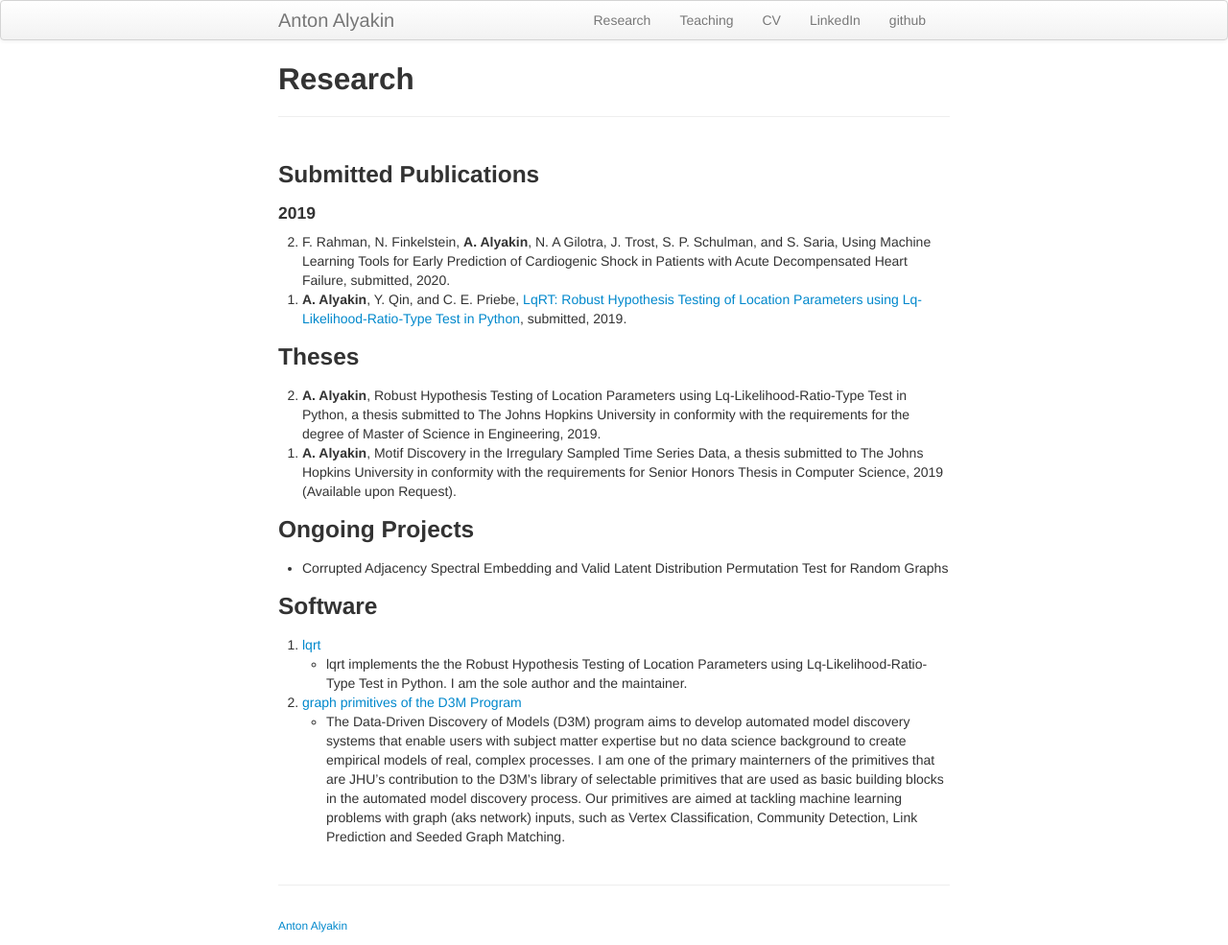
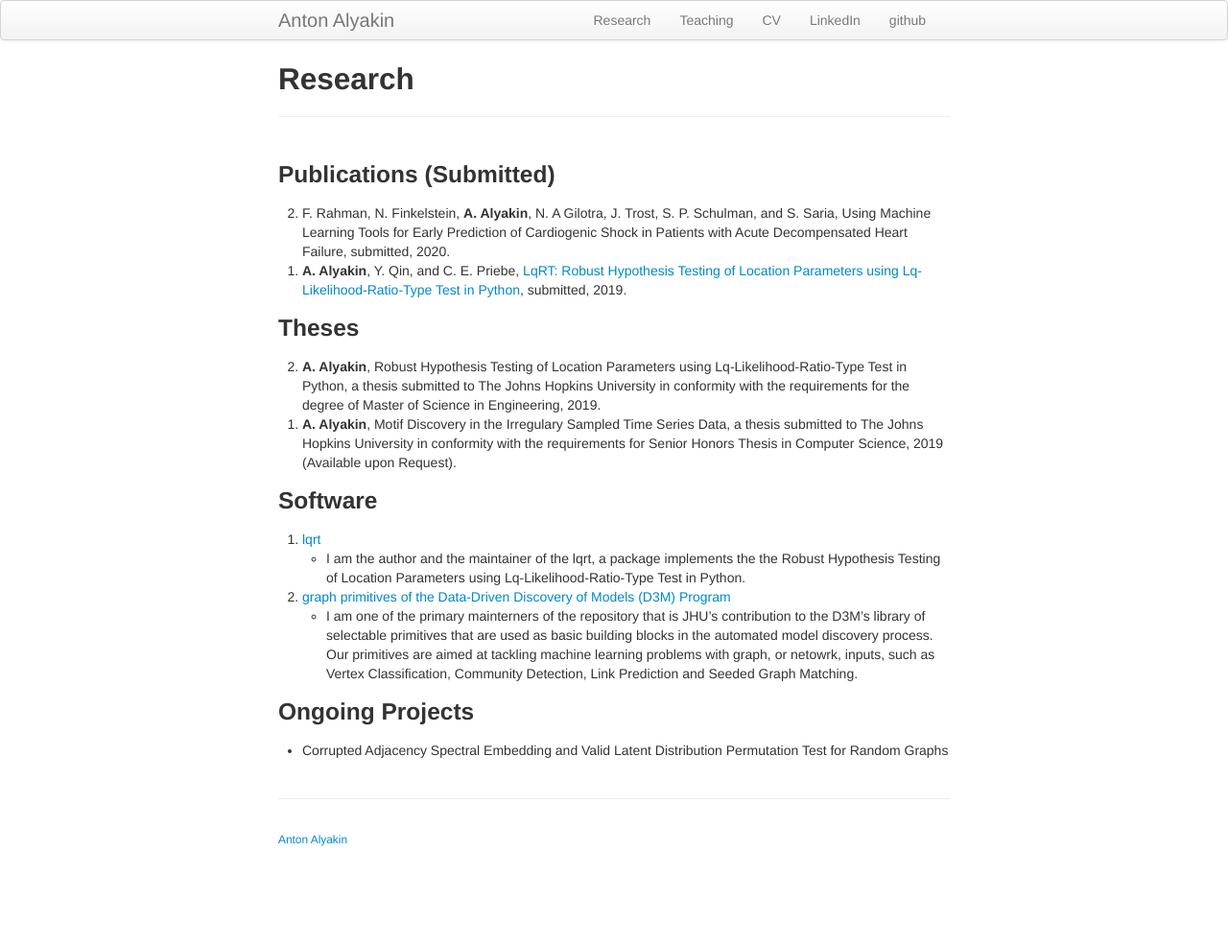
Before and after one commit to alyakin314/alyakin314.github.io, a Jekyll site: the page built from pages/research.md, in a window 1280 px wide. Shown: the whole page at 96% size. Built offline with Jekyll 4.4.1, drawn with Linux system fonts in a browser that asks for light colours; after the commit the page ends 900 px from its top, so only the background shows below that.

Commit message:
research page and cv updated

```diff
--- a/pages/research.md
+++ b/pages/research.md
@@ -2,8 +2,7 @@
 layout: page
 title: Research
 ---
-### Submitted Publications
-#### 2019
+### Publications (Submitted)
 
 2. F. Rahman, N. Finkelstein, **A. Alyakin**, N. A Gilotra, J. Trost, S. P. Schulman, and S. Saria, Using Machine Learning Tools for Early Prediction of Cardiogenic Shock in Patients with Acute Decompensated Heart Failure, submitted, 2020.
 1. **A. Alyakin**, Y. Qin, and  C. E. Priebe, [LqRT: Robust Hypothesis Testing of Location Parameters using Lq-Likelihood-Ratio-Type Test in Python](https://arxiv.org/abs/1911.11922), submitted, 2019.
@@ -14,22 +13,18 @@ title: Research
 1. **A. Alyakin**, Motif Discovery in the Irregulary Sampled Time Series Data, a thesis submitted to The Johns Hopkins University in conformity with the requirements for Senior Honors Thesis in Computer Science, 2019 (Available upon Request).
 {: reversed="reversed"}
 
+### Software
+1. [lqrt](https://github.com/alyakin314/lqrt)
+  - I am the author and the maintainer of the lqrt, a package implements the
+    the Robust Hypothesis Testing of Location Parameters using
+    Lq-Likelihood-Ratio-Type Test in Python.
+2. [graph primitives of the Data-Driven Discovery of Models (D3M) Program](https://github.com/neurodata/primitives-interfaces)
+  - I am one of the primary mainterners of the repository that is JHU's
+    contribution to the D3M's library of selectable primitives that are used as
+    basic building blocks in the automated model discovery process.
+    Our primitives are aimed at tackling machine learning problems with graph,
+    or netowrk, inputs, such as Vertex Classification, Community Detection,
+    Link Prediction and Seeded Graph Matching.
+
 ### Ongoing Projects
 - Corrupted Adjacency Spectral Embedding and Valid Latent Distribution Permutation Test for Random Graphs
-
-### Software
-1. [lqrt](https://github.com/alyakin314/lqrt)
-  - lqrt implements the the Robust Hypothesis Testing of Location Parameters
-    using Lq-Likelihood-Ratio-Type Test in Python. I am the sole author and the
-    maintainer.
-2. [graph primitives of the D3M Program](https://github.com/neurodata/primitives-interfaces)
-  - The Data-Driven Discovery of Models (D3M) program aims to develop automated
-    model discovery systems that enable users with subject matter expertise but
-    no data science background to create empirical models of real, complex
-    processes.
-    I am one of the primary mainterners of the primitives that are JHU's
-    contribution to the D3M's library of selectable primitives that are used as
-    basic building blocks in the automated model discovery process.
-    Our primitives are aimed at tackling machine learning problems with graph
-    (aks network) inputs, such as Vertex Classification, Community Detection,
-    Link Prediction and Seeded Graph Matching.
```
Also changed, not shown: 1 other file.
